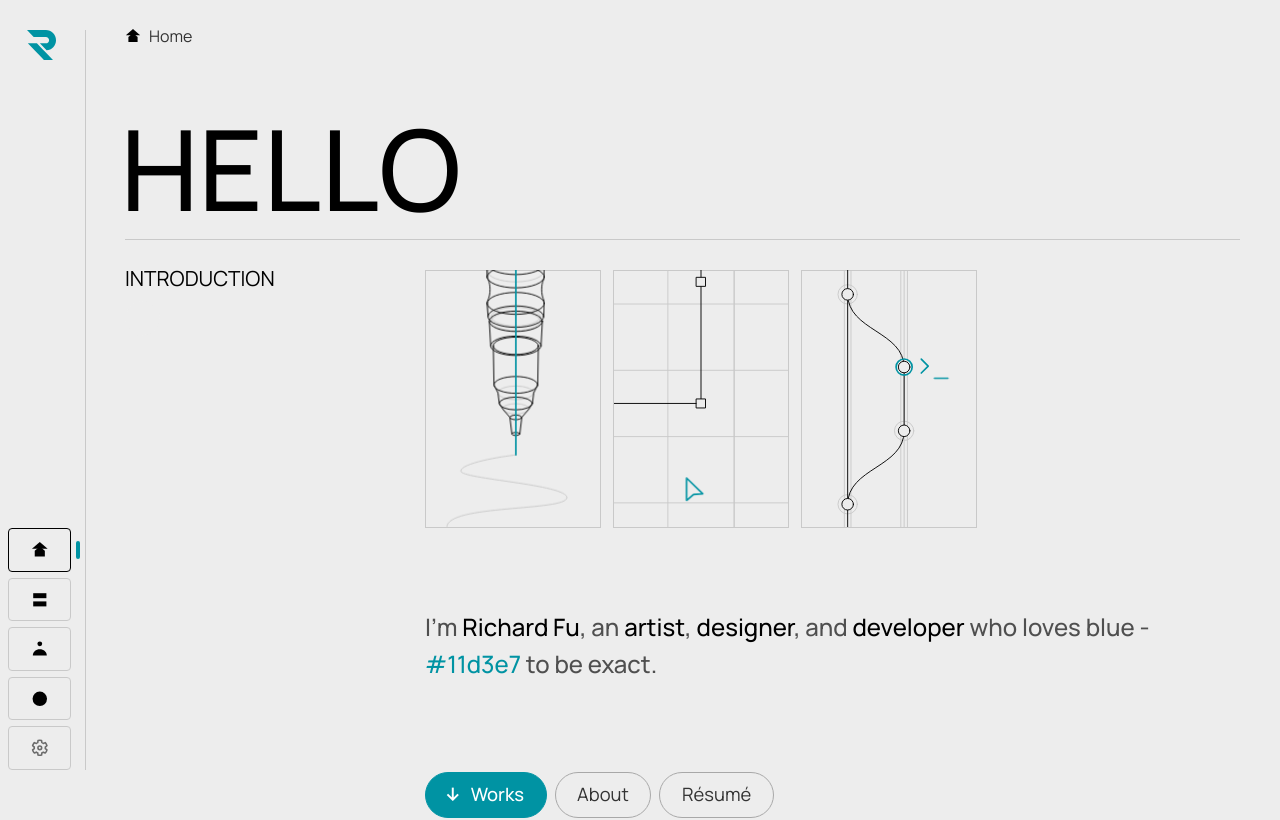
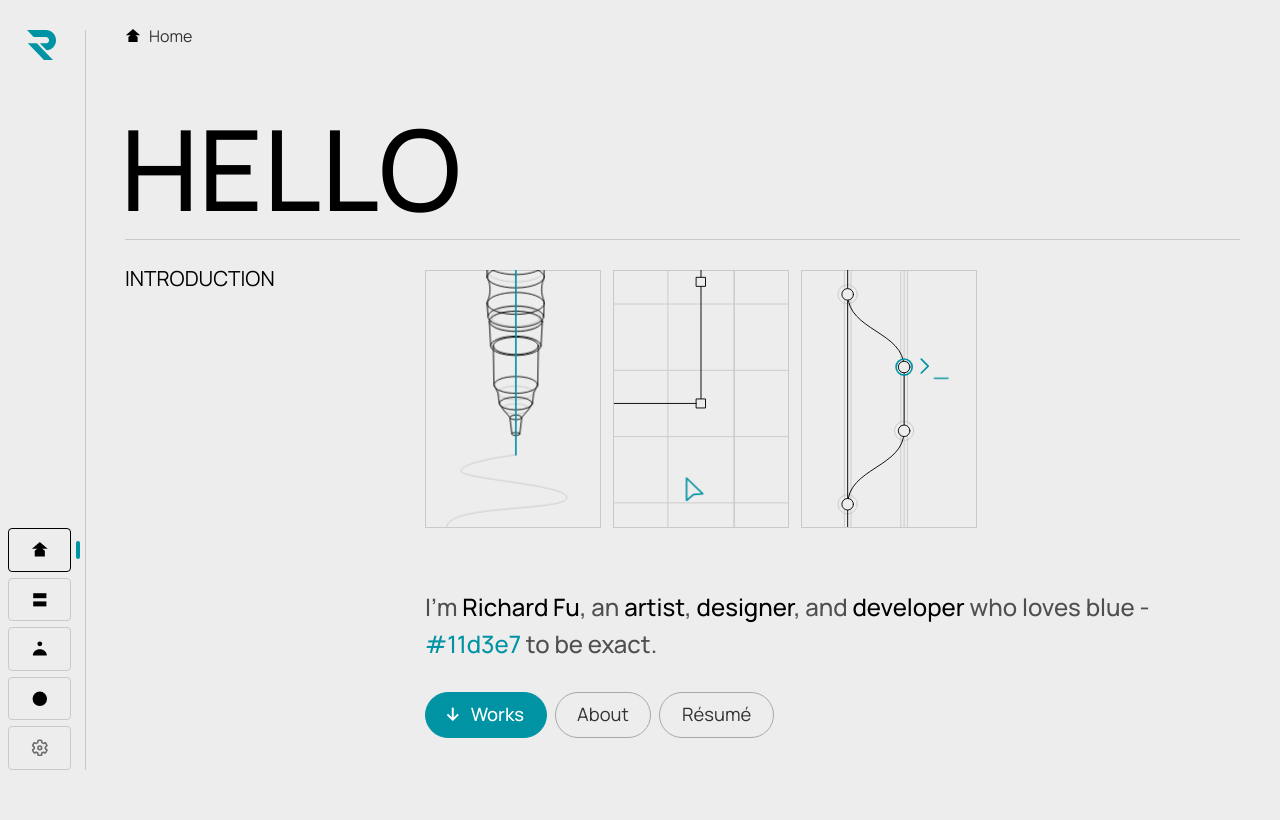
Before and after one commit to richardfxr/richardfxr, a Next.js app: page / in a window 1280 px wide. Shown: the top 820 px of the page. Built offline with nearby package versions, Linux system fonts and the light colour scheme; a web font is replaced by a local one.

Commit message:
💄CSS: adjusted home #intro & ul styling

```diff
--- a/styles/_global.scss
+++ b/styles/_global.scss
@@ -80,7 +80,8 @@ ul, ol {
       flex-flow: row wrap;
 
       &.md {
-         gap: var(--padRem-xxs);
+         column-gap: var(--padRem-xxs);
+         row-gap: var(--padRem-xs);
       }
    }
 }
--- a/styles/pages/_Home.scss
+++ b/styles/pages/_Home.scss
@@ -10,10 +10,10 @@
         &__main {
             display: flex;
             flex-flow: column nowrap;
-            gap: var(--pad-5xl);
+            gap: var(--pad-xxl);
 
             & > p {
-                padding-bottom: var(--pad-lg);
+                padding-top: calc(var(--pad-4xl) - var(--pad-xxl));
             }
         }
     }
@@ -99,11 +99,6 @@
 
 #works {
     padding-bottom: var(--pad-6xl);
-
-    .section {
-        &__main {
-        }
-    }
 
     #moreWork {
         display: flex;
```
